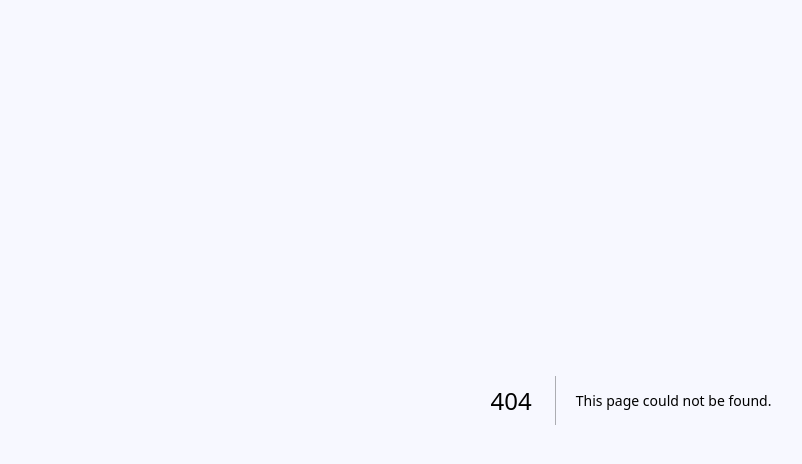
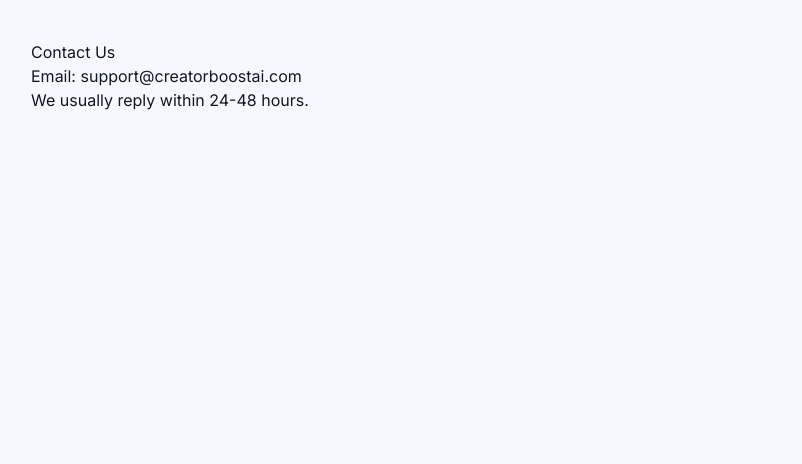
Before and after one commit to nextgenxpersonal07-alt/creatorboost-ai, a Next.js app: page /contact in a window 1280 px wide. Before the commit this address had no page. Shown: the top 464 px of the page, without its empty margins (9-811 px from the left). Built offline with nearby package versions, Linux system fonts and the light colour scheme.

Commit message:
page.tsx

```diff
--- /dev/null
+++ b/src/app/contact/page.tsx
@@ -0,0 +1,9 @@
+export default function ContactPage() {
+  return (
+    <div style={{ padding: "40px" }}>
+      <h1>Contact Us</h1>
+      <p>Email: support@creatorboostai.com</p>
+      <p>We usually reply within 24-48 hours.</p>
+    </div>
+  );
+}
```
